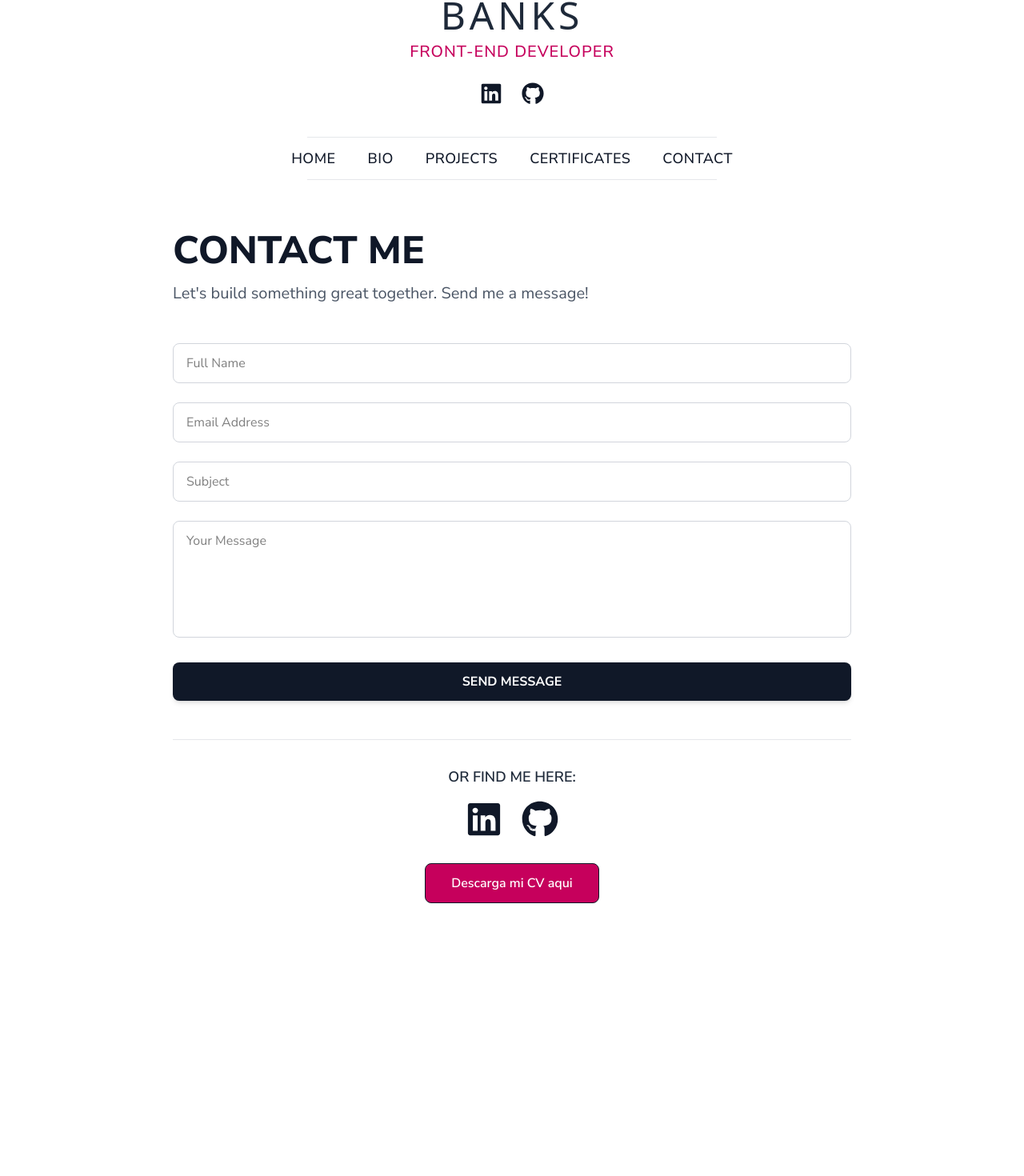
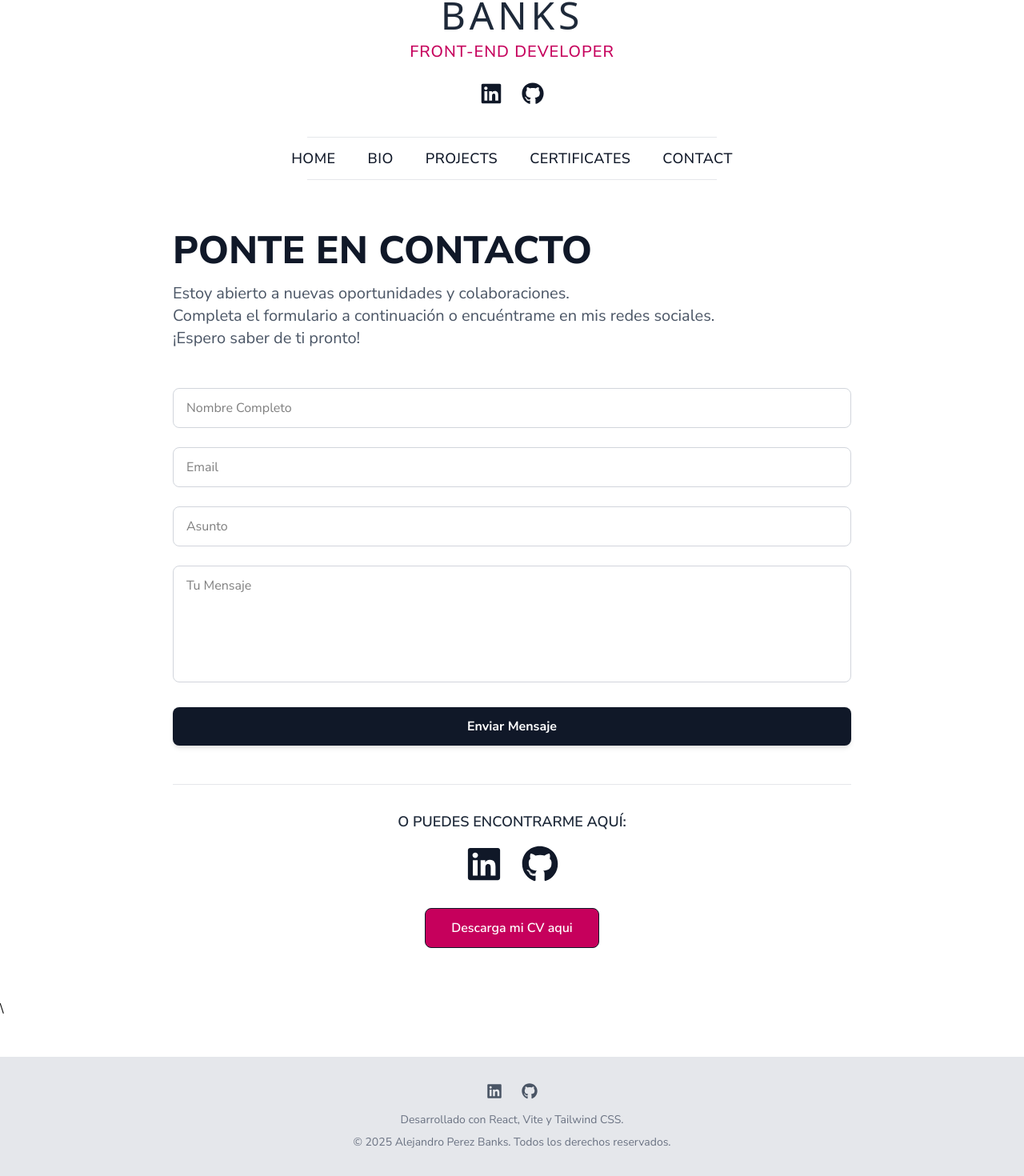
Before and after one commit to APerezBanks/Alejandro-Portfolio-25, a React (Vite) app: page /contact in a window 1280 px wide. Shown: the part 93-1563 px from the top of the page at 80% size. Before the commit the page ends 1286 px from the top, so only its background shows below. Built offline with nearby package versions, Linux system fonts and the light colour scheme.

Commit message:
Contact formulario

```diff
--- a/index.html
+++ b/index.html
@@ -21,5 +21,12 @@
   <body>
     <div id="root"></div>
     <script type="module" src="/src/main.jsx"></script>
+
+    <form name="contact" netlify netlify-honeypot="bot-field" hidden>
+      <input type="text" name="name" />
+      <input type="email" name="email" />
+      <input type="text" name="subject" />
+      <textarea name="message"></textarea>
+    </form>
   </body>
 </html>
--- /dev/null
+++ b/public/succes.html
@@ -0,0 +1,19 @@
+<!DOCTYPE html>
+<html lang="es">
+  <head>
+    <meta charset="UTF-8" />
+    <meta name="viewport" content="width=device-width, initial-scale=1.0" />
+    <title>¡Mensaje Enviado!</title>
+  </head>
+  <body>
+    <div style="text-align: center; padding: 100px">
+      <h1>¡Mensaje Enviado con Éxito! 🎉</h1>
+      <p>Gracias por contactarme. Te responderé lo antes posible.</p>
+      <p>
+        <a href="/" style="color: #4a5568; text-decoration: underline"
+          >Volver al Portafolio</a
+        >
+      </p>
+    </div>
+  </body>
+</html>
--- a/src/App.jsx
+++ b/src/App.jsx
@@ -5,6 +5,7 @@ import Bio from "./components/Bio";
 import Projects from "./components/Projects";
 import Certificates from "./components/Certificates";
 import Contact from "./components/Contact";
+import Footer from "./components/Layout/Footer";
 import "./App.css";
 
 function App() {
@@ -20,8 +21,8 @@ function App() {
           <Route path="/contact" element={<Contact />} />
         </Routes>
       </main>
-
-      {/* <Footer />  cuando este echo activar*/}
+      \
+      <Footer />
     </BrowserRouter>
   );
 }
--- a/src/components/Certificates.jsx
+++ b/src/components/Certificates.jsx
@@ -3,10 +3,10 @@ import certificatesData from "../data/certificados";
 
 const CertificateCard = ({ cert }) => {
   return (
-    <div className="bg-black rounded-lg shadow-md overflow-hidden transition duration-300 ease-in-out hover:shadow-xl hover:-translate-y-1 flex flex-col">
+    <div className="bg-gray-800 rounded-lg shadow-md overflow-hidden transition duration-300 ease-in-out hover:shadow-xl hover:-translate-y-1 flex flex-col">
       {/* Imagen del Certificado */}
       <img
-        className="w-full h-50 border-4 rounded-xl object-scale-down"
+        className="w-full h-50 border-2 border-gray-800 rounded-xl object-scale-down"
         src={cert.image}
         alt={`Certificado de ${cert.title}`}
       />
@@ -45,7 +45,7 @@ function Certificates() {
   return (
     <section className="container mx-auto px-6 py-16">
       <h2 className="text-5xl font-extrabold mb-12 text-gray-900">
-        CERTIFICATES & DIPLOMAS
+        CERTIFICADOS & DIPLOMAS
       </h2>
 
       <p className="text-xl text-gray-600 mb-10 max-w-3xl">
--- a/src/components/Contact.jsx
+++ b/src/components/Contact.jsx
@@ -1,104 +1,90 @@
 // src/components/Contact.jsx
-import React, { useState } from "react";
-import { FaLinkedin, FaGithub, FaEnvelope } from "react-icons/fa"; // Reutilizamos estos iconos
+import React from "react"; // Ya no necesitamos useState
+import { FaLinkedin, FaGithub, FaEnvelope } from "react-icons/fa";
 
 function Contact() {
-  // Estado para manejar los datos del formulario (opcional, pero buena práctica en React)
-  const [formData, setFormData] = useState({
-    name: "",
-    email: "",
-    subject: "",
-    message: "",
-  });
-
-  const handleChange = (e) => {
-    setFormData({
-      ...formData,
-      [e.target.name]: e.target.value,
-    });
-  };
-
-  const handleSubmit = (e) => {
-    e.preventDefault();
-    // Aquí es donde integrarías un servicio de formularios como Formspree, Netlify Forms,
-    // o un backend propio para enviar el correo.
-
-    // Por ahora, solo logueamos los datos y limpiamos el formulario.
-    console.log("Datos del formulario:", formData);
-    alert("Mensaje enviado (simulado). ¡Gracias por contactarme!");
-    setFormData({ name: "", email: "", subject: "", message: "" });
-  };
+  // Las funciones de JS (useState, handleChange, handleSubmit) se eliminan.
+  // El navegador gestiona la subida directamente a Netlify.
 
   return (
     <section className="container mx-auto px-6 py-16 max-w-4xl">
       {/* Título de la Sección */}
-      <h2 className="text-5xl font-extrabold mb-4 text-gray-900">CONTACT ME</h2>
+      <h2 className="text-5xl font-extrabold mb-4 text-gray-900">
+        PONTE EN CONTACTO
+      </h2>
       <p className="text-xl text-gray-600 mb-12">
-        Let's build something great together. Send me a message!
+        Estoy abierto a nuevas oportunidades y colaboraciones.<br></br> Completa
+        el formulario a continuación o encuéntrame en mis redes sociales.{" "}
+        <br></br>
+        ¡Espero saber de ti pronto!
       </p>
 
       <div className="flex flex-col lg:flex-row gap-12">
         {/* Columna Izquierda: Formulario */}
         <div className="w-full">
-          <form className="space-y-6" onSubmit={handleSubmit}>
-            {/* Campo: Full Name */}
+          {/* CAMBIOS CLAVE PARA NETLIFY: name, method, data-netlify, action, y el campo honeypot oculto. */}
+          <form
+            className="space-y-6"
+            name="contact" // ¡IMPORTANTE! Nombre del formulario que aparecerá en Netlify
+            method="POST"
+            data-netlify="true" // Atributo que Netlify escanea para activar la forma
+            netlify-honeypot="bot-field" // Protección anti-spam (honeypot)
+            action="/success.html" // Redirección a la página de éxito (crear public/success.html)
+          >
+            {/* CAMPO OCULTO HONEYPOT (requerido para la protección anti-spam de Netlify) */}
+            <input type="hidden" name="form-name" value="contact" />
+            <input type="hidden" name="bot-field" />
+
+            {/* Campo: Nombre completo */}
             <input
               type="text"
-              name="name"
-              placeholder="Full Name"
+              name="name" // El atributo 'name' es crucial para Netlify
+              placeholder="Nombre Completo"
               required
-              value={formData.name}
-              onChange={handleChange}
               className="w-full px-4 py-3 border border-gray-300 rounded-lg focus:outline-none focus:ring-2 focus:ring-gray-900 transition duration-150"
             />
 
-            {/* Campo: Email Address */}
+            {/* Campo: Email*/}
             <input
               type="email"
               name="email"
-              placeholder="Email Address"
+              placeholder="Email"
               required
-              value={formData.email}
-              onChange={handleChange}
               className="w-full px-4 py-3 border border-gray-300 rounded-lg focus:outline-none focus:ring-2 focus:ring-gray-900 transition duration-150"
             />
 
-            {/* Campo: Subject */}
+            {/* Campo: Asunto */}
             <input
               type="text"
               name="subject"
-              placeholder="Subject"
-              value={formData.subject}
-              onChange={handleChange}
+              placeholder="Asunto"
               className="w-full px-4 py-3 border border-gray-300 rounded-lg focus:outline-none focus:ring-2 focus:ring-gray-900 transition duration-150"
             />
 
-            {/* Campo: Your Message */}
+            {/* Campo: Mensaje*/}
             <textarea
               name="message"
-              placeholder="Your Message"
+              placeholder="Tu Mensaje"
               rows="5"
               required
-              value={formData.message}
-              onChange={handleChange}
               className="w-full px-4 py-3 border border-gray-300 rounded-lg focus:outline-none focus:ring-2 focus:ring-gray-900 resize-none transition duration-150"
             ></textarea>
 
             {/* Botón de Envío */}
             <button
-              type="submit"
+              type="submit" // Type submit es esencial para que el navegador envíe el formulario
               className="w-full px-6 py-3 bg-gray-900 text-white font-bold rounded-lg hover:bg-gray-700 transition duration-200 shadow-md"
             >
-              SEND MESSAGE
+              Enviar Mensaje
             </button>
           </form>
         </div>
       </div>
 
-      {/* Redes Sociales y Enlaces (OR FIND ME HERE) - Centrados debajo del formulario */}
+      {/* Redes Sociales y Enlaces (sin cambios) */}
       <div className="mt-12 text-center pt-8 border-t border-gray-200">
         <p className="text-lg font-semibold text-gray-800 mb-4">
-          OR FIND ME HERE:
+          O PUEDES ENCONTRARME AQUÍ:
         </p>
         <div className="flex justify-center space-x-6">
           <a
@@ -119,9 +105,9 @@ function Contact() {
           </a>
         </div>
 
-        {/* Botón Descargar CV (opcional, pero útil) */}
+        {/* Botón Descargar CV  */}
         <a
-          href="https://drive.google.com/file/d/1sDYjod1euKCFOmm5CH9f6bDYrFGw0uSy/view?usp=drive_link" // Coloca aquí el enlace a tu CV
+          href="https://drive.google.com/file/d/1sDYjod1euKCFOmm5CH9f6bDYrFGw0uSy/view?usp=drive_link"
           className="inline-block mt-8 px-8 py-3 border bg-pink-700 border-gray-900 text-white font-semibold rounded-lg hover:bg-gray-100 transition duration-200"
         >
           Descarga mi CV aqui
--- /dev/null
+++ b/src/components/Layout/Footer.jsx
@@ -0,0 +1,48 @@
+// src/components/Shared/Footer.jsx
+import React from "react";
+import { FaLinkedin, FaGithub, FaEnvelope } from "react-icons/fa";
+
+const Footer = () => {
+  // Obtenemos el año actual dinámicamente
+  const currentYear = new Date().getFullYear();
+
+  return (
+    // El footer será fijo en la parte inferior, con un color de fondo sutil
+    <footer className="bg-gray-200 border-t border-gray-200 py-8 mt-12">
+      <div className="container mx-auto px-6 text-center">
+        {/* 1. Redes Sociales (Opcional, si no están en el Header) */}
+        <div className="flex justify-center space-x-6 mb-4">
+          <a
+            href="https://www.linkedin.com/in/alexander-perez-banks/"
+            target="_blank"
+            rel="noopener noreferrer"
+            className="text-gray-600 hover:text-blue-600 transition duration-200"
+          >
+            <FaLinkedin size={20} />
+          </a>
+          <a
+            href="https://github.com/APerezBanks"
+            target="_blank"
+            rel="noopener noreferrer"
+            className="text-gray-600 hover:text-yellow-500 transition duration-200"
+          >
+            <FaGithub size={20} />
+          </a>
+        </div>
+
+        {/* 2. Enlace Rápido o Información de Contacto */}
+        <p className="text-gray-500 text-sm mb-2">
+          Desarrollado con React, Vite y Tailwind CSS.
+        </p>
+
+        {/* 3. Derechos de Autor */}
+        <p className="text-gray-500 text-sm">
+          &copy; {currentYear} Alejandro Perez Banks. Todos los derechos
+          reservados.
+        </p>
+      </div>
+    </footer>
+  );
+};
+
+export default Footer;
--- a/src/data/certificados.js
+++ b/src/data/certificados.js
@@ -85,12 +85,12 @@ const certificatesData = [
   },
   {
     id: 10,
-    title: "",
-    issuer: "",
-    date: "",
-    image: "/certificados/",
-    description: "",
-    logo: "/images/",
+    title: "PROGAMACION EN PYTHON",
+    issuer: "HACK A BOSS",
+    date: "Octubre 2025, A Coruña, España",
+    image: "/certificados/python-1.png",
+    description: "Certificación de base en Python 3, enfocada en la creación de código eficiente, estructurado y escalable. Sólido dominio de la Programación Orientada a Objetos (POO), incluyendo clases, herencia y encapsulamiento.Habilidad en la manipulación avanzada de estructuras de datos (Listas, Tuplas, Diccionarios), control de flujo (bucles y condicionales), manejo de errores (try/except) y gestión de entrada/salida de archivos. Competencia demostrada en la escritura de código limpio siguiendo el estándar PEP8.",
+    logo: "/images/hablogo.png",
   },
 
   // Añade todos tus demás diplomas aquí...
```
Also changed, not shown: public/certificados/python-1.png (added).
